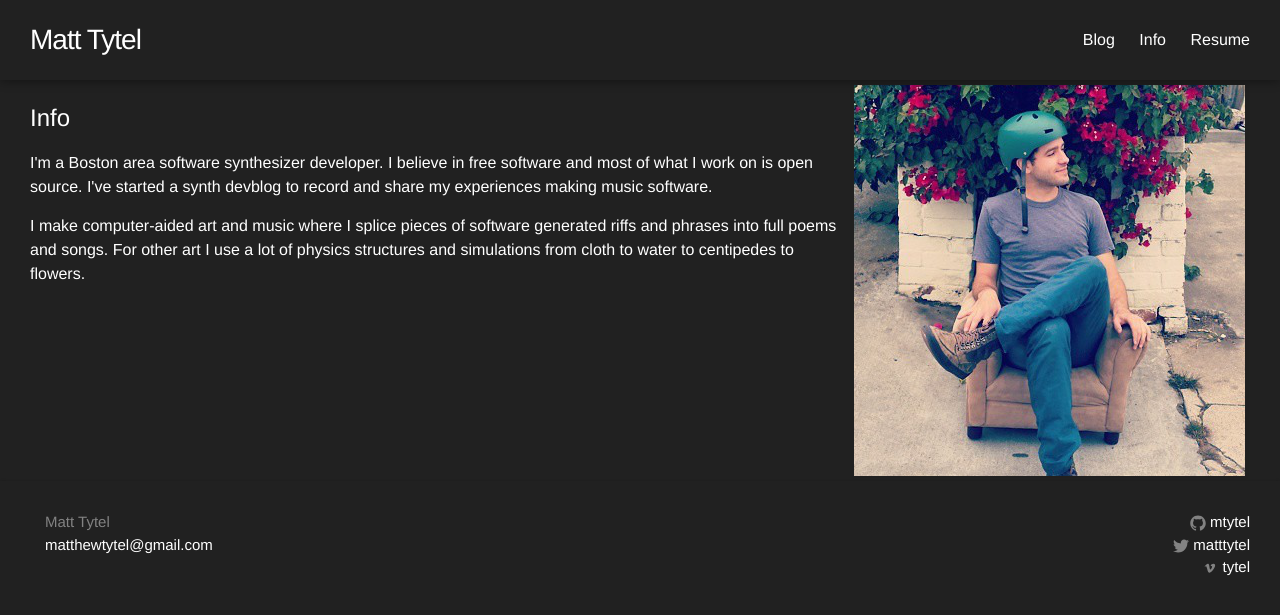
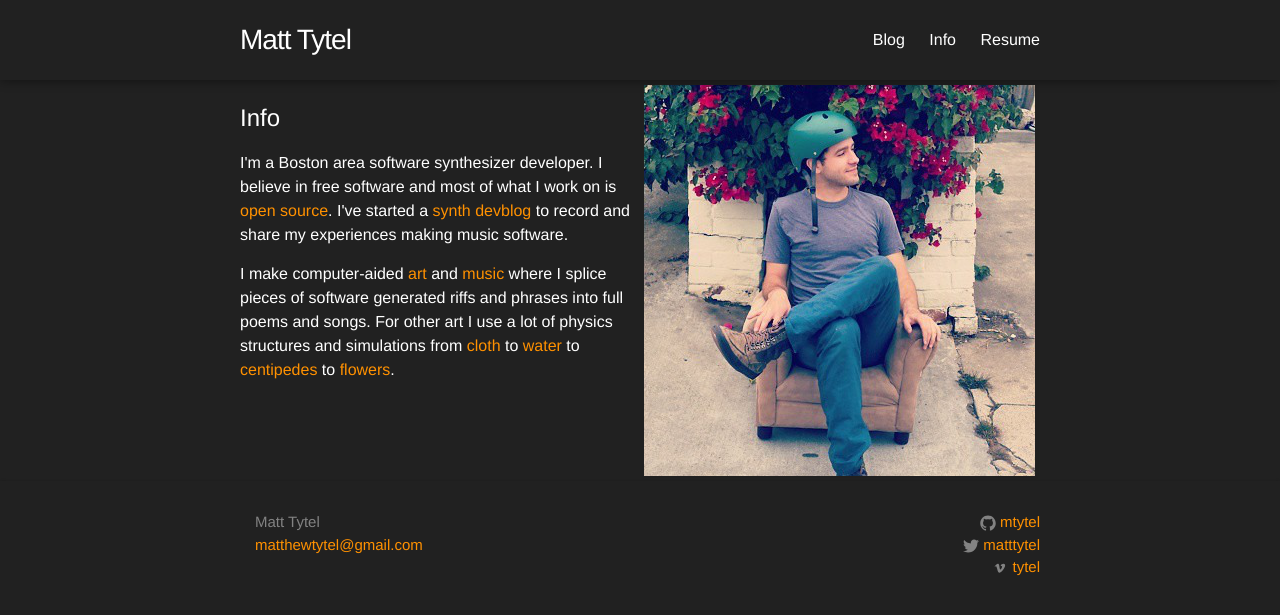
Before and after one commit to mtytel/tytel.org, a Jekyll site: the page built from info/index.html, in a window 1280 px wide. Shown: the top 615 px of the page. Built offline with Jekyll 4.4.1, drawn with Linux system fonts in a browser that asks for light colours.

Commit message:
Changes for smaller pages.

```diff
--- /dev/null
+++ b/_includes/small_footer.html
@@ -0,0 +1,62 @@
+<footer class="site-footer">
+
+  <div class="small-wrapper">
+
+    <div class="footer-col-wrapper">
+      <div class="footer-col  footer-col-1">
+        <ul class="contact-list">
+          <li>{{ site.title }}</li>
+          <li><a href="mailto:{{ site.email }}">{{ site.email }}</a></li>
+        </ul>
+      </div>
+
+      <div class="footer-col  footer-col-2">
+        <ul class="social-media-list">
+          {% if site.github_username %}
+          <li>
+            <a href="https://github.com/{{ site.github_username }}">
+              <span class="icon  icon--github">
+                <svg viewBox="0 0 16 16">
+                  <path fill="#828282" d="M7.999,0.431c-4.285,0-7.76,3.474-7.76,7.761 c0,3.428,2.223,6.337,5.307,7.363c0.388,0.071,0.53-0.168,0.53-0.374c0-0.184-0.007-0.672-0.01-1.32 c-2.159,0.469-2.614-1.04-2.614-1.04c-0.353-0.896-0.862-1.135-0.862-1.135c-0.705-0.481,0.053-0.472,0.053-0.472 c0.779,0.055,1.189,0.8,1.189,0.8c0.692,1.186,1.816,0.843,2.258,0.645c0.071-0.502,0.271-0.843,0.493-1.037 C4.86,11.425,3.049,10.76,3.049,7.786c0-0.847,0.302-1.54,0.799-2.082C3.768,5.507,3.501,4.718,3.924,3.65 c0,0,0.652-0.209,2.134,0.796C6.677,4.273,7.34,4.187,8,4.184c0.659,0.003,1.323,0.089,1.943,0.261 c1.482-1.004,2.132-0.796,2.132-0.796c0.423,1.068,0.157,1.857,0.077,2.054c0.497,0.542,0.798,1.235,0.798,2.082 c0,2.981-1.814,3.637-3.543,3.829c0.279,0.24,0.527,0.713,0.527,1.437c0,1.037-0.01,1.874-0.01,2.129 c0,0.208,0.14,0.449,0.534,0.373c3.081-1.028,5.302-3.935,5.302-7.362C15.76,3.906,12.285,0.431,7.999,0.431z"/>
+                </svg>
+              </span>
+
+              <span class="username">{{ site.github_username }}</span>
+            </a>
+          </li>
+          {% endif %}
+
+          {% if site.twitter_username %}
+          <li>
+            <a href="https://twitter.com/{{ site.twitter_username }}">
+              <span class="icon  icon--twitter">
+                <svg viewBox="0 0 16 16">
+                  <path fill="#828282" d="M15.969,3.058c-0.586,0.26-1.217,0.436-1.878,0.515c0.675-0.405,1.194-1.045,1.438-1.809
+                  c-0.632,0.375-1.332,0.647-2.076,0.793c-0.596-0.636-1.446-1.033-2.387-1.033c-1.806,0-3.27,1.464-3.27,3.27 c0,0.256,0.029,0.506,0.085,0.745C5.163,5.404,2.753,4.102,1.14,2.124C0.859,2.607,0.698,3.168,0.698,3.767 c0,1.134,0.577,2.135,1.455,2.722C1.616,6.472,1.112,6.325,0.671,6.08c0,0.014,0,0.027,0,0.041c0,1.584,1.127,2.906,2.623,3.206 C3.02,9.402,2.731,9.442,2.433,9.442c-0.211,0-0.416-0.021-0.615-0.059c0.416,1.299,1.624,2.245,3.055,2.271 c-1.119,0.877-2.529,1.4-4.061,1.4c-0.264,0-0.524-0.015-0.78-0.046c1.447,0.928,3.166,1.469,5.013,1.469 c6.015,0,9.304-4.983,9.304-9.304c0-0.142-0.003-0.283-0.009-0.423C14.976,4.29,15.531,3.714,15.969,3.058z"/>
+                </svg>
+              </span>
+
+              <span class="username">{{ site.twitter_username }}</span>
+            </a>
+          </li>
+          {% endif %}
+          {% if site.vimeo_username %}
+          <li>
+            <a href="https://vimeo.com/{{ site.vimeo_username }}">
+              <span class="icon  icon--vimeo">
+                <svg viewBox="0 0 32 32">
+                  <path fill="#828282" d="M26.2,11.6c-0.1,2-1.5,4.8-4.3,8.4c-2.9,3.7-5.3,5.6-7.3,5.6c-1.2,0-2.3-1.1-3.1-3.4 c-0.6-2.1-1.1-4.1-1.7-6.2c-0.6-2.3-1.3-3.4-2-3.4c-0.2,0-0.7,0.3-1.6,1l-1-1.3c1-0.9,2.1-1.8,3.1-2.7c1.4-1.2,2.4-1.8,3.1-1.9 c1.6-0.2,2.6,1,3,3.3c0.4,2.6,0.7,4.2,0.8,4.8c0.5,2.1,1,3.2,1.6,3.2c0.4,0,1.1-0.7,2-2.1c0.9-1.4,1.4-2.4,1.4-3.2 c0.1-1.2-0.3-1.8-1.4-1.8c-0.5,0-1,0.1-1.6,0.3c1-3.4,3-5,5.9-4.9C25.3,7.5,26.4,8.9,26.2,11.6z"/>
+                </svg>
+              </span>
+
+              <span class="username">{{ site.vimeo_username }}</span>
+            </a>
+          </li>
+          {% endif %}
+        </ul>
+      </div>
+    </div>
+
+  </div>
+
+</footer>
--- /dev/null
+++ b/_includes/small_header.html
@@ -0,0 +1,28 @@
+<header class="site-header">
+  <div class="small-wrapper">
+
+    <a class="site-title" href="{{ site.baseurl }}/">{{ site.title }}</a>
+
+    <nav class="site-nav">
+      <a href="#" class="menu-icon">
+        <svg viewBox="0 0 18 15">
+          <path fill="#424242" d="M18,1.484c0,0.82-0.665,1.484-1.484,1.484H1.484C0.665,2.969,0,2.304,0,1.484l0,0C0,0.665,0.665,0,1.484,0 h15.031C17.335,0,18,0.665,18,1.484L18,1.484z"/>
+          <path fill="#424242" d="M18,7.516C18,8.335,17.335,9,16.516,9H1.484C0.665,9,0,8.335,0,7.516l0,0c0-0.82,0.665-1.484,1.484-1.484 h15.031C17.335,6.031,18,6.696,18,7.516L18,7.516z"/>
+          <path fill="#424242" d="M18,13.516C18,14.335,17.335,15,16.516,15H1.484C0.665,15,0,14.335,0,13.516l0,0 c0-0.82,0.665-1.484,1.484-1.484h15.031C17.335,12.031,18,12.696,18,13.516L18,13.516z"/>
+        </svg>
+      </a>
+
+      <div class="trigger">
+        {% for page in site.pages %}
+          {% if page.title %}
+          <a class="page-link" href="{{ page.url | prepend: site.baseurl }}">{{ page.title }}</a>
+          {% endif %}
+        {% endfor %}
+        <a class="page-link" href="/static/docs/resume.pdf">Resume</a>
+      </div>
+    </nav>
+
+  </div>
+</header>
+<div class="site-header-pusher">
+</div>
--- a/_layouts/page.html
+++ b/_layouts/page.html
@@ -1,5 +1,5 @@
 ---
-layout: default
+layout: small
 ---
 <span class="post-meta">{{ page.date | date: "%b %-d, %Y" }}</span>
 
--- /dev/null
+++ b/_layouts/small.html
@@ -0,0 +1,20 @@
+<!DOCTYPE html>
+<html>
+
+  {% include head.html %}
+
+  <body>
+
+    {% include small_header.html %}
+
+    <div class="page-content">
+      <div class="small-wrapper">
+        {{ content }}
+      </div>
+    </div>
+
+    {% include small_footer.html %}
+
+  </body>
+
+</html>
--- a/_sass/_base.scss
+++ b/_sass/_base.scss
@@ -155,6 +155,24 @@
 }
 
 
+/**
+ * Small Wrapper
+ */
+.small-wrapper {
+    max-width:800px;
+    margin-right: auto;
+    margin-left: auto;
+    padding-right: $spacing-unit;
+    padding-left: $spacing-unit;
+    @extend %clearfix;
+
+    @include media-query($on-laptop) {
+        max-width: -webkit-calc(#{$content-width} - (#{$spacing-unit}));
+        max-width:         calc(#{$content-width} - (#{$spacing-unit}));
+        padding-right: $spacing-unit / 2;
+        padding-left: $spacing-unit / 2;
+    }
+}
 
 /**
  * Wrapper
--- a/_sass/_layout.scss
+++ b/_sass/_layout.scss
@@ -281,6 +281,10 @@
   overflow:hidden;
 }
 
+.browse .browse-text a {
+  color:#fff !important;
+}
+
 .browse .browse-text {
   display:inline-block;
   margin:0;
@@ -292,7 +296,6 @@
   right:0;
   top:0;
   width:320px;
-  color:#fff;
   text-align:left;
   font-size:20px;
   color:#fff !important;
--- a/blog/index.html
+++ b/blog/index.html
@@ -1,5 +1,5 @@
 ---
-layout: default
+layout: small
 title: Blog
 permalink: /blog/
 ---
--- a/css/main.scss
+++ b/css/main.scss
@@ -17,7 +17,7 @@
 $background-color: #212121;
 $synth-background-color: #212121;
 $border-color:     #B39DDB;
-$brand-color:      #ffffff;
+$brand-color:      #FF9100;
 
 $grey-color:       #828282;
 $grey-color-light: lighten($grey-color, 40%);
--- a/info/index.html
+++ b/info/index.html
@@ -1,5 +1,5 @@
 ---
-layout: default
+layout: small
 title: Info
 permalink: /info/
 ---
```
